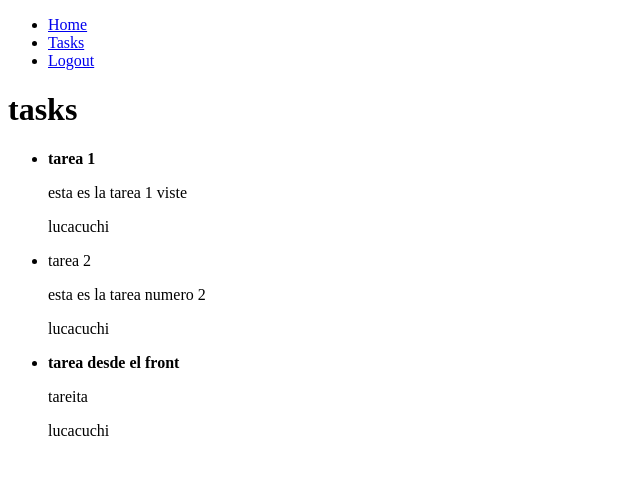
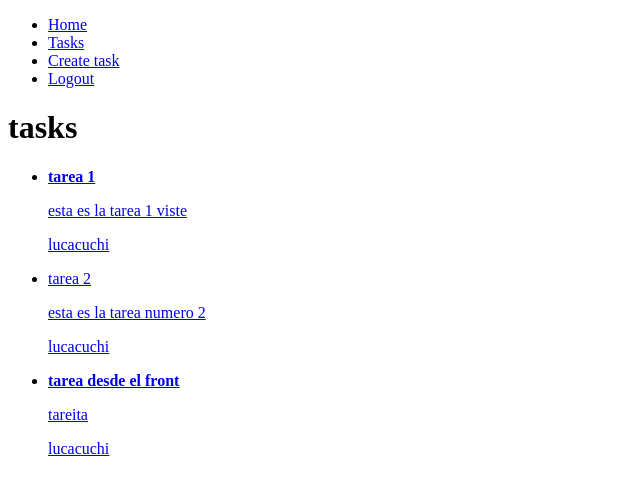
Before and after one commit to lucaSinEse/Cursos-y-Proyectos, a Django app: page /tasks/ in a window 1280 px wide. Shown: the top 495 px of the page, without its empty margins (0-640 px from the left). Run offline with Django 5.2, Linux system fonts and the light colour scheme; a user stored in the database is signed in; data comes from the database, SQL or seed files in the repository.

Commit message:
obtener tarea

```diff
--- a/Django_Crud_Auth/djangocrud/urls.py
+++ b/Django_Crud_Auth/djangocrud/urls.py
@@ -26,4 +26,5 @@ urlpatterns = [
     path('logout/',views.signout, name='logout'),
     path('signin/',views.signin, name='signin'),
     path('tasks/create/',views.create_task, name='create_task'),
+    path('tasks/<int:task_id>/',views.task_detail, name='task_detail'),
 ]
--- a/Django_Crud_Auth/tasks/templates/base.html
+++ b/Django_Crud_Auth/tasks/templates/base.html
@@ -12,10 +12,13 @@
             <li>
                 <a href="/">Home</a>
             </li>
+            {% if user.is_authenticated %}
             <li>
                 <a href="/tasks">Tasks</a>
             </li>
-            {% if user.is_authenticated %}
+            <li>
+                <a href="/tasks/create/">Create task</a>
+            </li>
             <li>
                 <a href="/logout">Logout</a>
             </li>
--- /dev/null
+++ b/Django_Crud_Auth/tasks/templates/task_detail.html
@@ -0,0 +1,4 @@
+{% extends 'base.html' %}
+{% block content %}
+<h1>{{task}}</h1>
+{% endblock %}
--- a/Django_Crud_Auth/tasks/templates/tasks.html
+++ b/Django_Crud_Auth/tasks/templates/tasks.html
@@ -5,6 +5,7 @@
 <ul>
     {% for task in tasks%}
     <li>
+        <a href="{% url 'task_detail' task.id %}">
             {% if task.important %}
                 <strong>{{task.title}}</strong>
             {% else %}
@@ -12,6 +13,7 @@
             {% endif %}
             <p>{{task.description}}</p>
             <p>{{task.user.username}}</p>
+        </a>
 
     </li>
     {% endfor %}
--- a/Django_Crud_Auth/tasks/views.py
+++ b/Django_Crud_Auth/tasks/views.py
@@ -1,4 +1,4 @@
-from django.shortcuts import render, redirect
+from django.shortcuts import render, redirect, get_object_or_404
 from django.contrib.auth.forms import UserCreationForm, AuthenticationForm
 from django.contrib.auth.models import User
 from django.contrib.auth import login, logout, authenticate
@@ -89,3 +89,9 @@ def create_task(request):
                 'form': TaskForm,
                 'error': 'Hay algo mal que no esta bien'
             })
+
+def task_detail(request, task_id):
+    task = get_object_or_404(Task, pk = task_id)
+    return render(request, 'task_detail.html',{
+        'task':task
+    })
```
Lines whose indentation alone changed are shown as unchanged.
